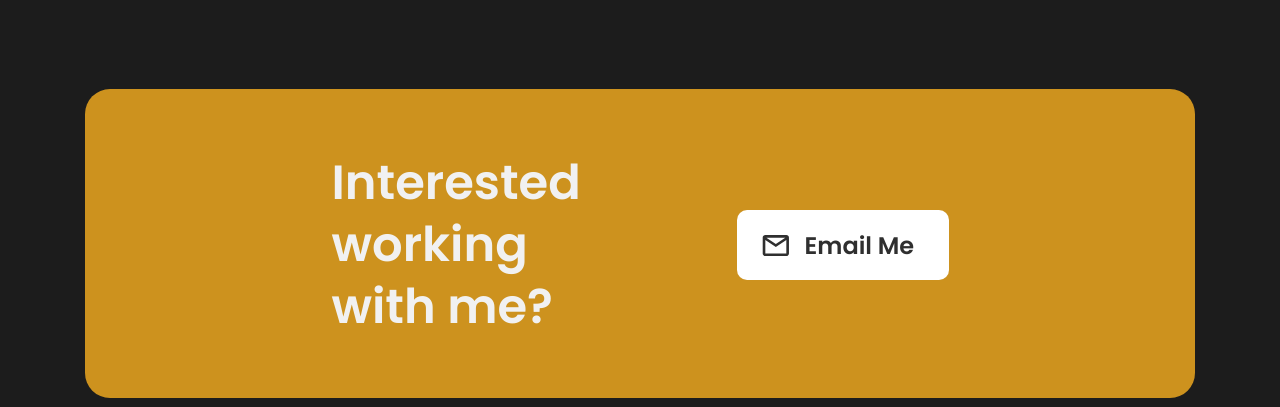
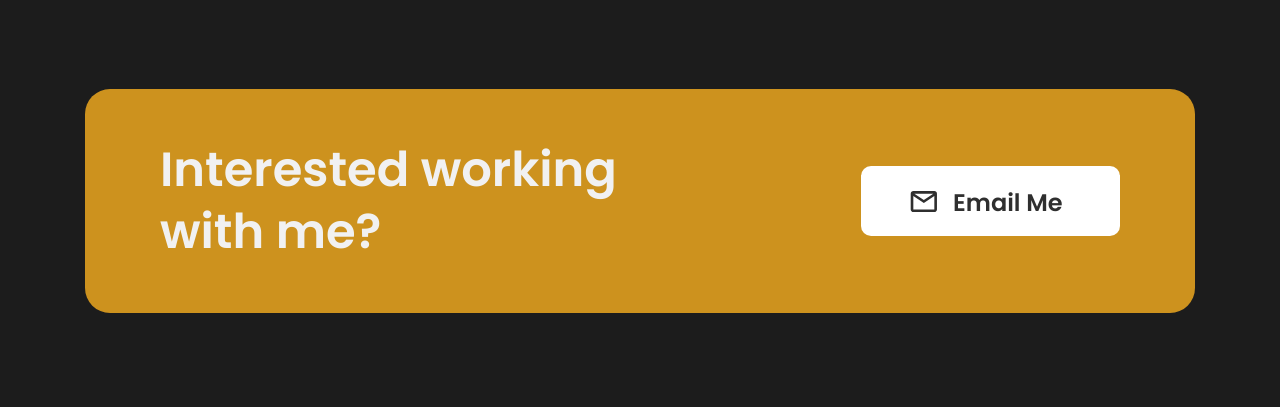
Before and after one commit to ehitajate-ivanov/portfolio, a plain HTML site: page project.html in a window 1280 px wide. Shown: the part 1350-1757 px from the top of the page. Drawn offline with Linux system fonts and the light colour scheme.

Commit message:
commit to

```diff
--- a/css/cta.css
+++ b/css/cta.css
@@ -28,9 +28,9 @@
 
 .cta-email {
     display: block;
-    justify-content: space-between;
+    gap: 16px;
     width: 212px;
-    padding: 18px 0 0 68px;
+    padding: 18px 0 18px 68px;
     height: 70px;
     border-radius: 10px;
     background: var(--color-white) url(../img/mailblack.svg) no-repeat left 25px center;
@@ -65,3 +65,20 @@
     width: 100%;
     margin: 0 auto;
 }
+
+.project-cta .cta-wrapper {
+    padding: 50px 75px;
+    gap: 244px;
+}
+
+.project-cta .cta-title {
+    width: 100%;
+    max-width: 457px;
+}
+
+.project-cta .cta-email {
+    width: 259px;
+    padding: 19px 0 19px 92px;
+    background-position: left 49px center;
+
+}
--- a/project.html
+++ b/project.html
@@ -16,13 +16,13 @@
                 <nav class="nav">
                     <ul class="menu">
                         <li class="item">
-                            <a href="" class="link">Home</a>
+                            <a href="/" class="link">Home</a>
                         </li>
                         <li class="item">
-                            <a href="" class="link">About</a>
+                            <a href="/about.html" class="link">About</a>
                         </li>
                         <li class="item">
-                            <a href="" class="link">Project</a>
+                            <a  class="link">Project</a>
                         </li>
                         <li class="item">
                             <a href="" class="link">Contact</a>
@@ -82,7 +82,7 @@
         </div>
 
         </section>
-        <section class="cta">
+        <section class="cta project-cta">
             <div class="container">
                 <div class="cta-wrapper">
                     <h2 class="inner-title cta-title">Interested working
```
Also changed, not shown: about.html (+3 -3 lines), index.html (+3 -3 lines).
